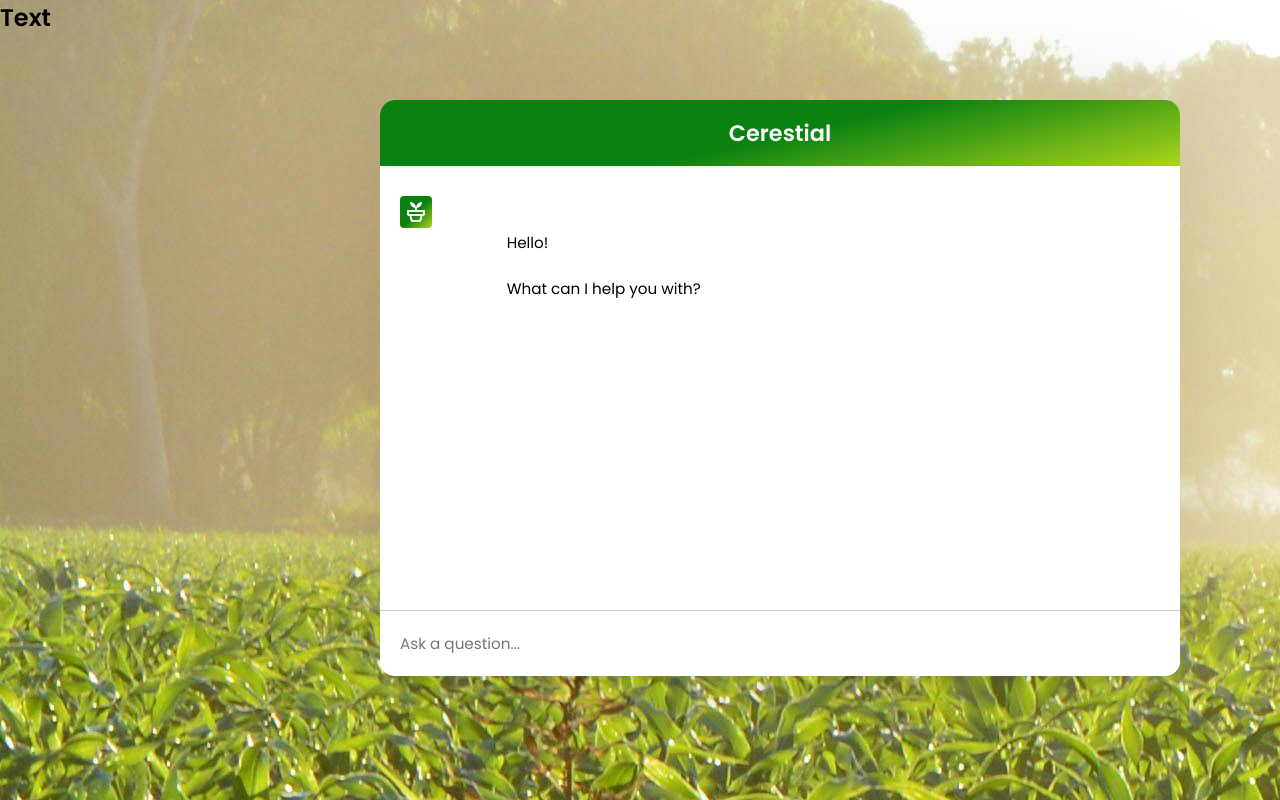
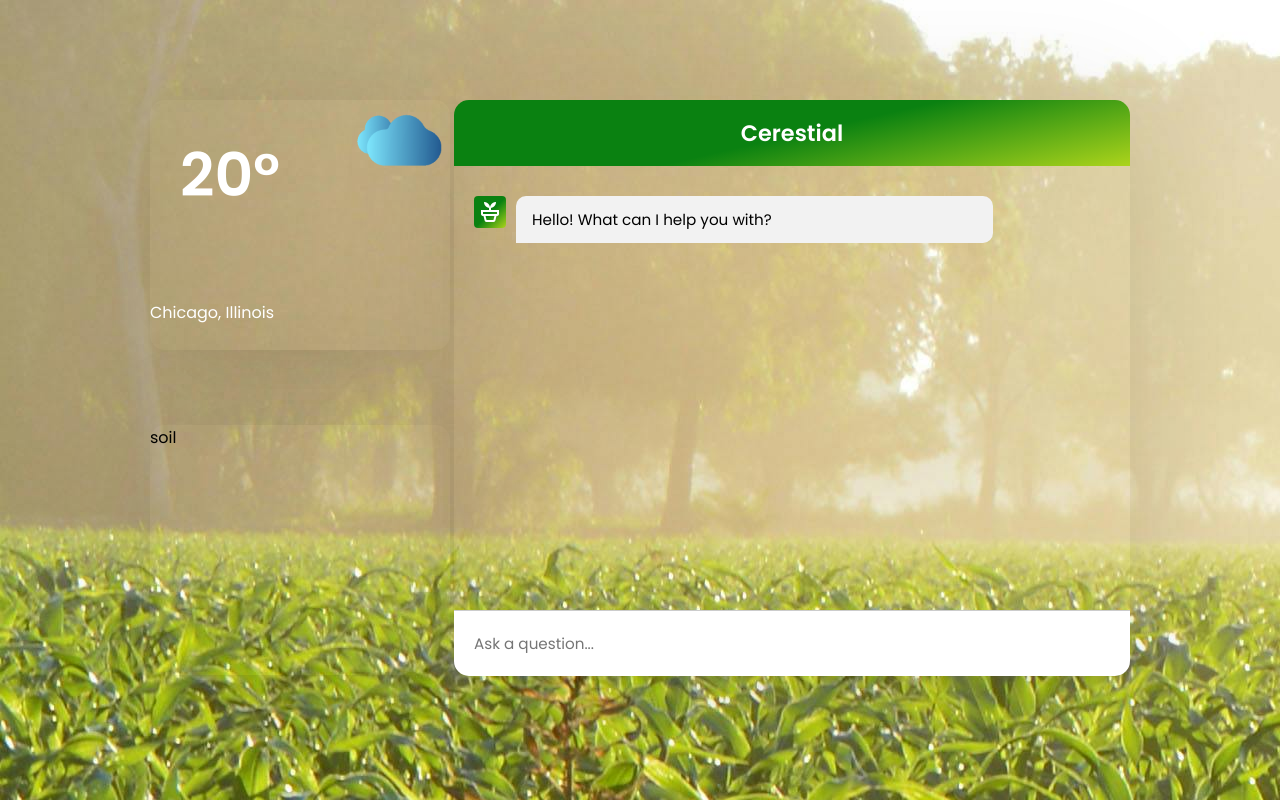
Before and after one commit to bqmnhat/HackIllinois_Cerestial, a Flask app: page / in a window 1280 px wide. Run offline with Flask 3, Linux system fonts and the light colour scheme; data that the repository does not hold is empty; parts of the project's set-up code (start-up, migrations or seed data) failed here and were passed over.

Commit message:
widget updates

```diff
--- a/app/data/w_context.txt
+++ b/app/data/w_context.txt
@@ -3,18 +3,18 @@ Timezone: b'America/Chicago' b'GMT-6'
 Unit: Temperature - Farenheit; daylight or sunshine duration - seconds; precipitation - mm; Wind Speed - m/s
 Date: 2025-03-01
   Max Temperature: 2.8239998817443848
-  Min Temperature: -5.426000118255615
+  Min Temperature: -5.326000213623047
   Daylight Duration: 40765.671875
   Sunshine Duration: 37051.66015625
   Precipitation: 0.0
   Max Wind Speed: 24.28866195678711
 Date: 2025-03-02
   Max Temperature: 4.173999786376953
-  Min Temperature: -8.62600040435791
+  Min Temperature: -8.425999641418457
   Daylight Duration: 40923.5234375
   Sunshine Duration: 36356.88671875
   Precipitation: 0.0
-  Max Wind Speed: 10.948972702026367
+  Max Wind Speed: 10.703569412231445
 Date: 2025-03-03
   Max Temperature: 11.29800033569336
   Min Temperature: -4.22599983215332
--- a/app/src/static/styles.css
+++ b/app/src/static/styles.css
@@ -9,12 +9,67 @@
 body{
 
     background: url("cornpic.jpg");
+}
+.widget-container {
+    width: 30%;
+    margin-right: 50px;
+}
+
+.widget-temp {
+    border-radius: 15px;
+    box-shadow: 0 0 128px 0 rgba(0, 0, 0, 0.1),
+                0 32px 64px -48px rgba(0, 0, 0, 0.1);
+    background: none;
+    width: 300px;
+    height: 250px;
+    margin-left: 100px;
+    margin-right: auto;
+    margin-top: 100px;
+    margin-bottom: -25px;
+    right: 40px;
+    bottom:100px;
+    border-radius: 15px;
+
 
 }
-.widget {
-    width: 40%;
+.widget-soil {
+    border-radius: 15px;
+    box-shadow: 0 0 128px 0 rgba(0, 0, 0, 0.1),
+                0 32px 64px -48px rgba(0, 0, 0, 0.1);
+    background: none;
+    width: 300px;
+    height: 250px;
+    margin-left: 100px;
+    margin-right: auto;
+    margin-top: 100px;
+    margin-bottom: -25px;
+    right: 40px;
+    bottom:100px;
+    border-radius: 15px;
 }
 
+.widget-temp h1 {
+    color: white;
+    position: absolute;
+    padding: 30px;
+    font-size: 60px;
+}
+
+.widget-temp p {
+
+    position: absolute;
+    text-align: center;
+    color:white;
+    top: 300px;
+
+}
+
+.weatherimg {
+    width: 100px;
+    position: relative;
+    float:right;
+    top:0;
+}
 /* button*/
 .chatbot-toggler {
     position: fixed;
@@ -55,21 +110,25 @@ body{
     margin-top: 100px;
     right: 40px;
     bottom:100px;
-    width:60%;
-    opacity: 0;
+    width:70%;
+    opacity: 0.5;
     pointer-events: none;
     overflow: hidden; /* for rounded edge */
-    background: #fff;
+    background: none;
     border-radius: 15px;
     box-shadow: 0 0 128px 0 rgba(0, 0, 0, 0.1),
                 0 32px 64px -48px rgba(0, 0, 0, 0.1);
 
 
 }
-
+/* screen container */
 .show-chatbot {
     display: flex;
+    margin-left: 50px;
+    margin-right: 50px;
 }
+
+/* chatbot */
 .show-chatbot .chatbot {
     transform: scale(1);
     width: 800px;
@@ -77,8 +136,8 @@ body{
     opacity: 1;
     pointer-events: auto;
 }
+
 .chatbot header{
-
     background: linear-gradient(167deg, rgba(10,129,17,1) 51%, rgba(172,212,27,1) 100%);
     padding: 16px 0;
     text-align: center;
@@ -116,10 +175,12 @@ body{
     line-height: 32px;
     border-radius: 4px;
     margin:0 10px 7px 0;
+
 }
 .chatbox .outgoing {
     margin: 20px 0;
     justify-content: flex-end;
+
 
 }
 .chatbox .chat p {
@@ -131,9 +192,14 @@ body{
     border-radius: 10px 10px 0 10px;
     background: green;
 }
+
+.chatbox .chat p br {
+    margin: 0;
+    padding: 0;
+}
 .chatbox .incoming p {
     color: #000;
-    background: none;
+    background: #f2f2f2;
     border-radius: 10px 10px 10px 0;
 
 }
--- a/app/src/templates/chatbot.html
+++ b/app/src/templates/chatbot.html
@@ -15,15 +15,23 @@
     <script src="{{ url_for('static', filename='script.js') }}" defer></script>
   </head>
   <body class="show-chatbot">
-    <div class="random-text">
-      <header>
-        <h2 class = "temp"> Text</h2>
-      </header>
+    <h2></h2>
+    <div class="widget-container">
+      <div class="widget-temp">
+        <img
+          class="weatherimg"
+          src="{{ url_for('static', filename='rainy.gif') }}"
+          alt="raining"
+        />
+        <h1>20°</h1>
+        <p>Chicago, Illinois</p>
+      </div>
+
+      <div class="widget-soil">
+        <p>soil</p>
+      </div>
     </div>
-    <!-- <button class="chatbot-toggler">
-      <span class="material-symbols-outlined"> mode_comment</span>
-      <span class="material-symbols-outlined"> close </span>
-    </button> -->
+
     <div class="chatbot">
       <header>
         <h2>Cerestial</h2>
@@ -32,10 +40,7 @@
       <ul class="chatbox">
         <li class="chat incoming">
           <span class="material-symbols-outlined"> potted_plant </span>
-          <p>
-            Hello! <br />
-            What can I help you with?
-          </p>
+          <p>Hello! What can I help you with?</p>
         </li>
       </ul>
       <div class="chat-input">
```
Also changed, not shown: app/data/context.txt (+14 -9 lines), app/data/s_context.txt (+11 -6 lines), app/src/static/rainy.gif (added).
